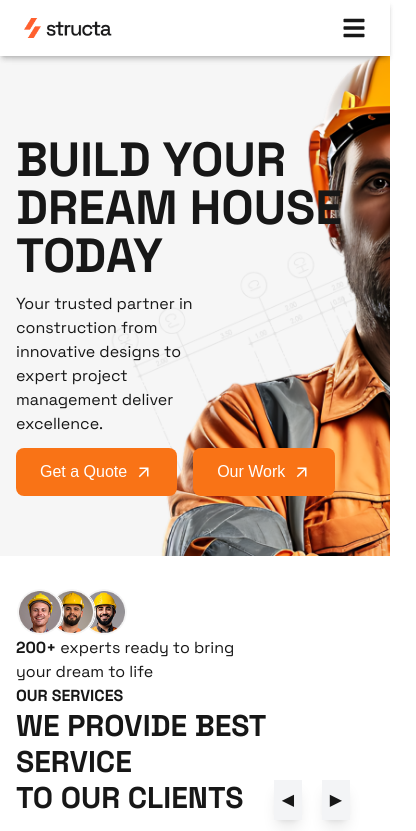
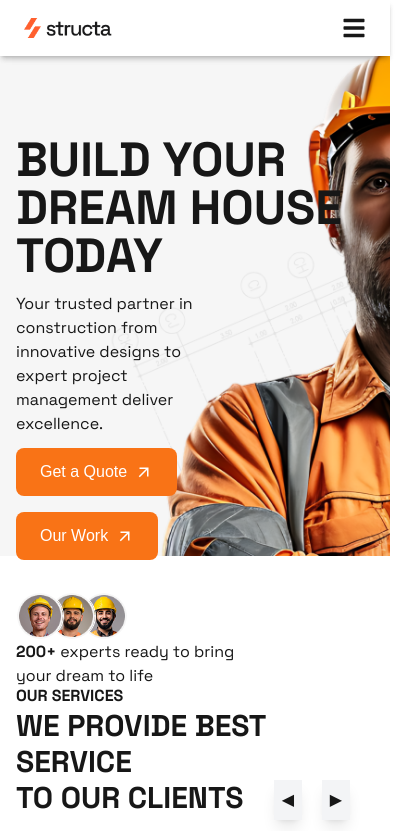
Before and after one commit to tanvirgeek/structa, a Next.js app: page / in a window 390 px wide. Shown: the top 831 px of the page, 416 px wide, since content can reach past the window. Built offline with nearby package versions, Linux system fonts and the light colour scheme; a web font is replaced by a local one.

Commit message:
Responsive issues fixed

```diff
--- a/src/components/BlogPosts.tsx
+++ b/src/components/BlogPosts.tsx
@@ -44,7 +44,7 @@ const blogs = [
 const BlogPosts = () => {
   return (
     <div className="bg-background-soft">
-      <div className="container mx-auto pt-5 md:pt-20 flex flex-col gap-6 px-4 md:px-0">
+      <div className="container mx-auto pt-5 md:py-20 py-10 flex flex-col gap-6 px-4 md:px-0">
         <div className="flex justify-between items-start">
           <div>
             <h6>Blog Posts</h6>
--- a/src/components/Button.tsx
+++ b/src/components/Button.tsx
@@ -9,7 +9,7 @@ const Button = ({ text, onClick }: ButtonProps) => {
   return (
     <button
       onClick={onClick}
-      className="relative inline-flex grow-0 items-center gap-2 px-6 py-3 text-white bg-primary rounded-lg font-mono font-medium transition-all duration-300 hover:bg-green-800 cursor-pointer"
+      className="inline-flex items-center gap-2 px-6 py-3 text-white bg-primary rounded-lg font-mono font-medium transition-all duration-300 hover:bg-green-800 cursor-pointer self-start"
     >
       {text}
       <MdArrowOutward className="text-lg" />
--- a/src/components/ExcitedToStart.tsx
+++ b/src/components/ExcitedToStart.tsx
@@ -18,7 +18,9 @@ const ExcitedToStart = () => {
         <h1 className="text-4xl font-semibold mb-4 text-white!">
           Next Construct?
         </h1>
-        <Button text={"Get A Quote"} />
+        <div className="flex justify-center">
+          <Button text={"Get A Quote"} />
+        </div>
       </div>
     </div>
   );
--- a/src/components/Footer.tsx
+++ b/src/components/Footer.tsx
@@ -13,7 +13,7 @@ import Image from "next/image";
 const Footer = () => {
   return (
     <footer className="bg-background-soft text-gray-800 pt-12">
-      <div className="max-w-7xl mx-auto grid grid-cols-1 md:grid-cols-2 lg:grid-cols-4 gap-8">
+      <div className="max-w-7xl mx-auto grid grid-cols-1 md:grid-cols-2 lg:grid-cols-4 gap-8 md:px-0 px-4">
         {/* Column 1: Logo, Paragraph, Social Links */}
         <div>
           <Image
--- a/src/components/Hero.tsx
+++ b/src/components/Hero.tsx
@@ -17,11 +17,11 @@ const Hero = () => {
           Your trusted partner in construction from innovative designs to expert
           project management deliver excellence.
         </p>
-        <div className="flex gap-4">
+        <div className="flex flex-col md:flex-row gap-4">
           <Button text="Get a Quote" />
           <Button text="Our Work" />
         </div>
-        <div className="pt-20">
+        <div className="py-5 md:py-0 md:pt-20">
           <div className="relative w-32 h-12">
             <Image
               src="/profile1.png"
--- a/src/components/TotalProjects.tsx
+++ b/src/components/TotalProjects.tsx
@@ -3,7 +3,7 @@ import RollingNumber from "./RollingNumber";
 
 const TotalProjects = () => {
   return (
-    <div className="flex justify-center gap-20 align-middle">
+    <div className="flex flex-col md:flex-row justify-center gap-5 md:gap-20 align-middle">
       <div className="flex flex-col items-center">
         <RollingNumber target={630} />
         <h3>Engineering Experts</h3>
--- a/src/components/VisionMission.tsx
+++ b/src/components/VisionMission.tsx
@@ -2,7 +2,7 @@ import React from "react";
 
 const VisionMission = () => {
   return (
-    <div className="mt-10 lg:mt-0 relative flex w-full lg:w-[70%] bg-black text-white justify-center mx-auto p-5 lg:-top-10">
+    <div className="my-10 lg:mt-0 relative flex w-full lg:w-[70%] bg-black text-white justify-center mx-auto p-5 lg:-top-10">
       <div className="flex w-full max-w-4xl items-stretch">
         {/* Left Section */}
         <div className="flex-1 flex flex-col justify-center items-start px-6">
--- a/src/components/WhyChooseUs.tsx
+++ b/src/components/WhyChooseUs.tsx
@@ -5,13 +5,13 @@ import TestimonialSlider from "./TestimonialSlider";
 const WhyChooseUs = () => {
   return (
     <div>
-      <div className="container flex mx-auto pt-5 md:pt-20 flex-col md:flex-row gap-3 px-4 md:px-0 justify-between">
+      <div className="container flex mx-auto pt-5 md:pt-20 flex-col md:flex-row gap-10 md:gap-3 px-4 md:px-0 justify-between">
         <div>
           <h6>why choose us</h6>
           <h1>Where trust</h1>
           <h1>meets excellence</h1>
         </div>
-        <div className="w-[50%]">
+        <div className="w-full md:w-[50%] pb-10">
           <ToggleDetail
             title="Quality craftsmanship"
             description="Our team of skilled professionals embraces technologies and methodologies to enhance efficiency, minimize impact optimize project outcomes. Designing, streamlining construction processes or integrating smart solutions."
```
